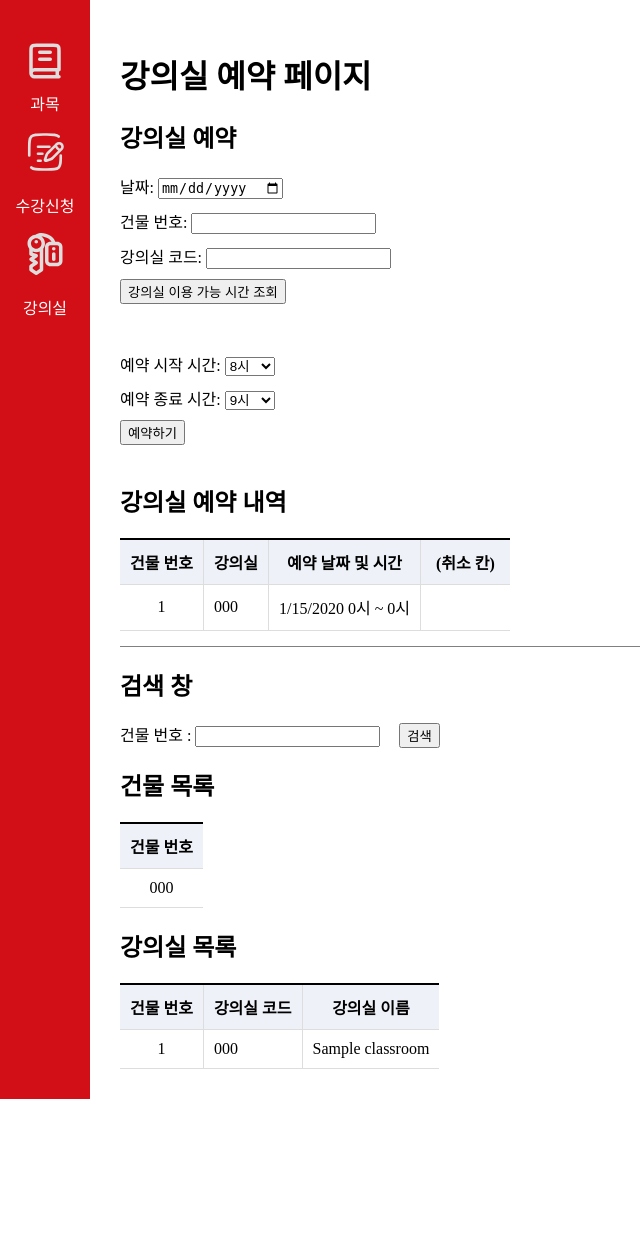
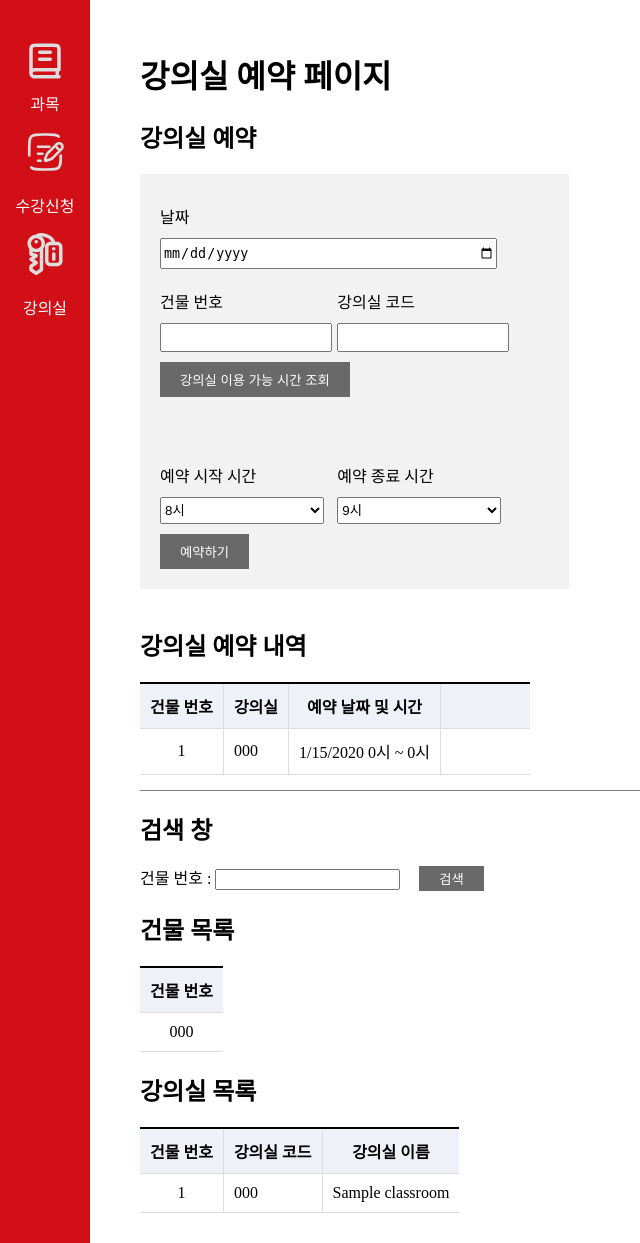
Before and after one commit to gidskql6671/database-team-project, a Spring app: page /classroom in a window 1280 px wide. Shown: the part 105-1348 px from the top of the page, without its empty margins (0-640 px from the left). Before the commit the page ends 1204 px from the top, so only its background shows below. Run offline with Thymeleaf, Linux system fonts and the light colour scheme; the template is opened without the code that fills it: most values are stand-ins (such as "Sample title", 1, 10 or a date in 2020); data that the repository does not hold is empty; database files in the repository are not loaded.

Commit message:
강의실 예약 form ui 변경, body의 main에 margin-left 추가

```diff
--- a/src/main/resources/static/css/base.css
+++ b/src/main/resources/static/css/base.css
@@ -19,6 +19,7 @@
 main {
     width: 100%;
     padding: 30px;
+    margin-left: 20px;
 }
 
 ul {
--- a/src/main/resources/static/css/classroom.css
+++ b/src/main/resources/static/css/classroom.css
@@ -19,6 +19,58 @@
     padding-bottom: 15px;
 }
 
+.reservation_form {
+    padding: 20px;
+    width : 35%;
+    background-color: #f2f2f2;
+}
+
+#form_reservation {
+    display: flex;
+    flex-direction: column;
+    align-items: flex-start;
+}
+
+#form_reservation button {
+    background-color: #696969;
+    color: white;
+    border: none;
+    padding: 8px 20px;
+}
+
+#form_reservation button:hover {
+    background-color: #494949;
+}
+
+.row_form {
+    display: flex; /* form 내부 요소들을 flexbox로 설정 */
+    justify-content: flex-start; /* form 내부 요소들을 양쪽으로 정렬 */
+    width: 90%; /* form_row의 너비를 최대로 설정 */
+}
+.row_form label {
+    width: auto;
+    flex: 1; /* 각 라벨이 동일한 공간을 차지하도록 설정 */
+    display: flex; /* 라벨을 flexbox로 만듬 */
+    flex-direction: column; /* 라벨 내부의 요소들을 세로로 배치 */
+}
+
+.row_form label input, .row_form label select {
+    width: 95%; /* 입력창의 가로 길이를 줄임 */
+    margin-top: 10px; /* 라벨과 입력창 사이의 간격을 설정 */
+}
+.row_form_date input {
+    height: 27px; /* 날짜 입력창의 세로 길이를 조절 */
+}
+.row_form_room input{
+    height: 23px;
+}
+.row_form label select {
+    height: 27px;
+}
+.row_form label:not(:last-child) {
+    margin-right: 5px; /* 라벨들 사이의 간격을 설정 */
+}
+
 #timeSlots {
     display: flex;
     justify-content: flex-start;
@@ -38,7 +90,7 @@
 }
 
 #timeSlots .timeSlot.available {
-    background-color: #E60000;
+    background-color: #4682b4;
 }
 
 #timeSlots .timeSlot .hour {
@@ -52,6 +104,16 @@
 
 #reserveForm button:hover {
     background-color: #dee2d6;
+}
+
+#form_search button {
+    background-color: #696969;
+    color: white;
+    border: none;
+    padding: 3px 20px;
+}
+#form_search button:hover {
+    background-color:#494949;
 }
 
 .list_table {
--- a/src/main/resources/templates/classroom.html
+++ b/src/main/resources/templates/classroom.html
@@ -31,35 +31,44 @@
 			<h1> 강의실 예약 페이지 </h1>
 			<div class="classroom_container">
 				<div class="reservation">
+
 					<h2> 강의실 예약 </h2>
+					<div class="reservation_form">
 					<form id="form_reservation">
-						<label>
-							날짜:
+						<div class="row_form">
+							<label class="row_form_date">
+								날짜
 								<input type="date" name="date" id="reservedDate">
 							</label>
-						<label>
-							건물 번호:
+						</div>
+						<div class="row_form">
+							<label class="row_form_room">
+								건물 번호
 								<input type="text" name="buildingNumber">
 							</label>
-						<label>
-							강의실 코드:
+							<label class="row_form_room">
+								강의실 코드
 								<input type="text" name="roomCode">
 							</label>
+						</div>
 						<button type="button" onclick="searchRoom()"> 강의실 이용 가능 시간 조회 </button>
 
 						<br><br>
 						<div id="timeSlots"></div>
 
+						<div class="row_form">
 							<label>
-							예약 시작 시간:
+								예약 시작 시간
 								<select name="startTime" id="startTime"> </select>
 							</label>
 							<label>
-							예약 종료 시간:
+								예약 종료 시간
 								<select name="endTime" id="endTime"> </select>
 							</label>
+						</div>
 						<button type="button" onclick="reserveRoom()">예약하기</button>
 					</form>
+					</div>
 					<br>
 
 					<div class="reservation_list">
@@ -68,7 +77,7 @@
 							<th>건물 번호</th>
 							<th>강의실</th>
 							<th>예약 날짜 및 시간</th>
-							<th>(취소 칸)</th>
+							<th></th>
 							<th:block th:each="reservedClassroom : ${reservedClassrooms}">
 								<tr class="reservedClass"
 								    th:object="${reservedClassroom}"
@@ -80,7 +89,7 @@
 										<button
 												class="cancelBtn"
 												th:param1="*{reservedId}"
-												th:onclick="cancelReservation(this.getAttribute('param1'))"> 수강 취소</button>
+												th:onclick="cancelReservation(this.getAttribute('param1'))"> 예약 취소</button>
 									</td>
 								</tr>
 							</th:block>
```
Lines whose indentation alone changed are shown as unchanged.
